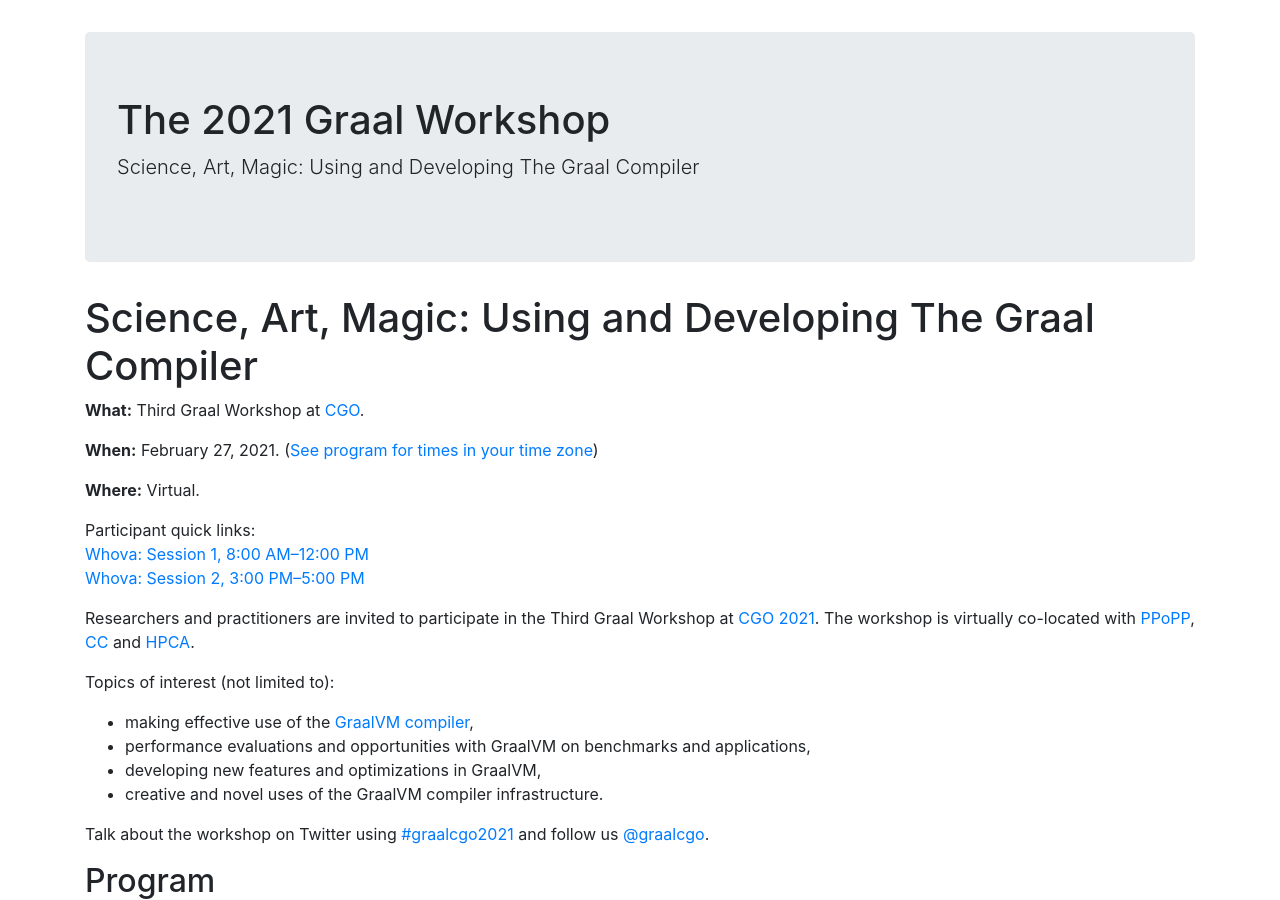
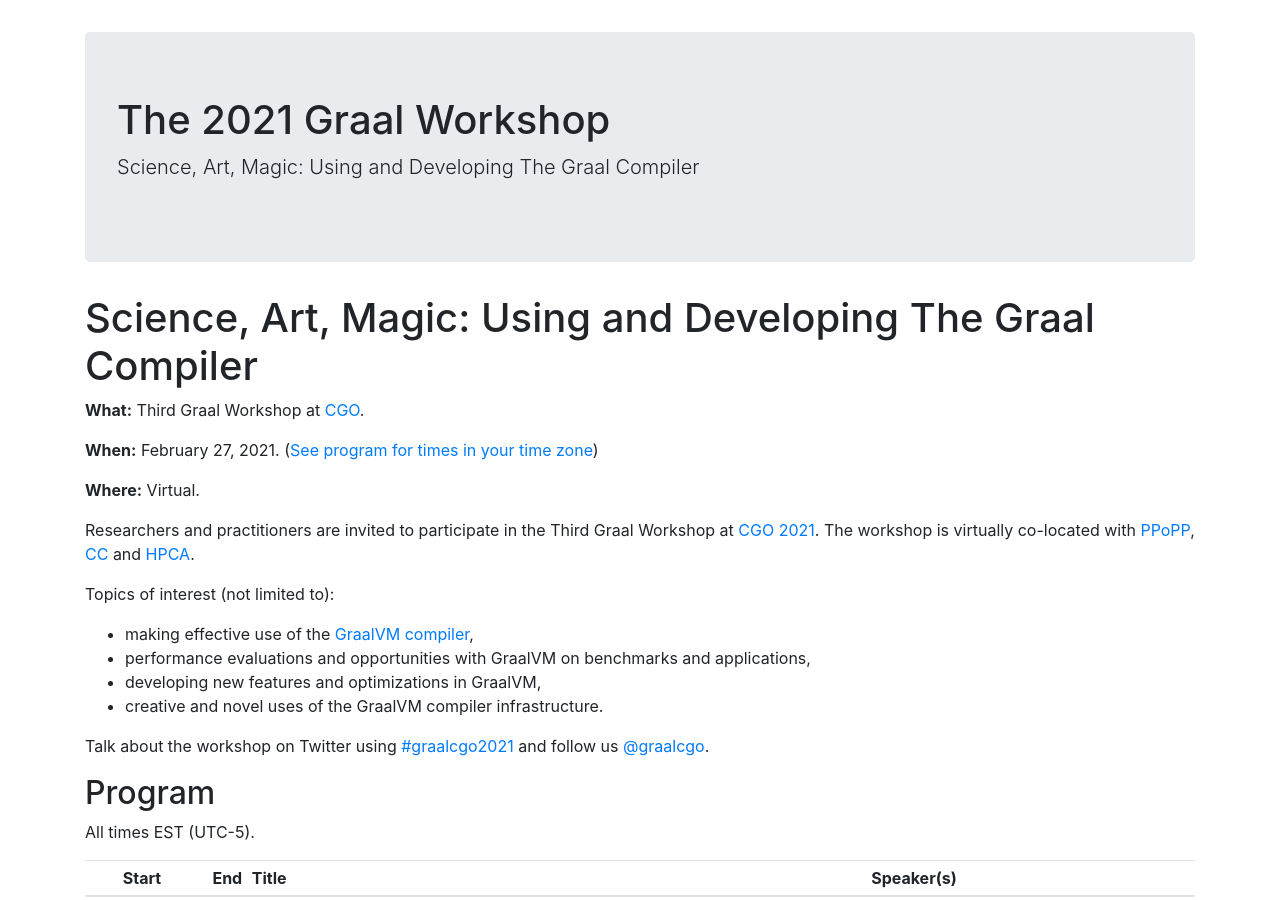
Before and after one commit to graalworkshop/graalworkshop.github.io, a Jekyll site: the page built from 2021/index.md, in a window 1280 px wide and 900 px high. Built offline with Jekyll 4.4.1, drawn with Linux system fonts in a browser that asks for light colours.

Commit message:
Remove participant quick links

```diff
--- a/2021/index.md
+++ b/2021/index.md
@@ -10,12 +10,6 @@ title: 2021
 **When:** February 27, 2021. ([See program for times in your time zone](https://conf.researchr.org/program/cgo-2021/program-cgo-2021))
 
 **Where:** Virtual.
-
-Participant quick links:
-<br>
-[Whova: Session 1, 8:00&nbsp;AM&ndash;12:00&nbsp;PM](https://whova.com/portal/webapp/ppopp_202102/Agenda/1486769)
-<br>
-[Whova: Session 2, 3:00&nbsp;PM&ndash;5:00&nbsp;PM](https://whova.com/portal/webapp/ppopp_202102/Agenda/1486771)
 
 Researchers and practitioners are invited to participate in the Third Graal Workshop at [CGO 2021](https://conf.researchr.org/home/cgo-2021). The workshop is virtually co-located with [PPoPP](https://conf.researchr.org/home/PPoPP-2021), [CC](https://conf.researchr.org/home/CC-2021) and [HPCA](https://hpca-conf.org/2021/).
 
```
